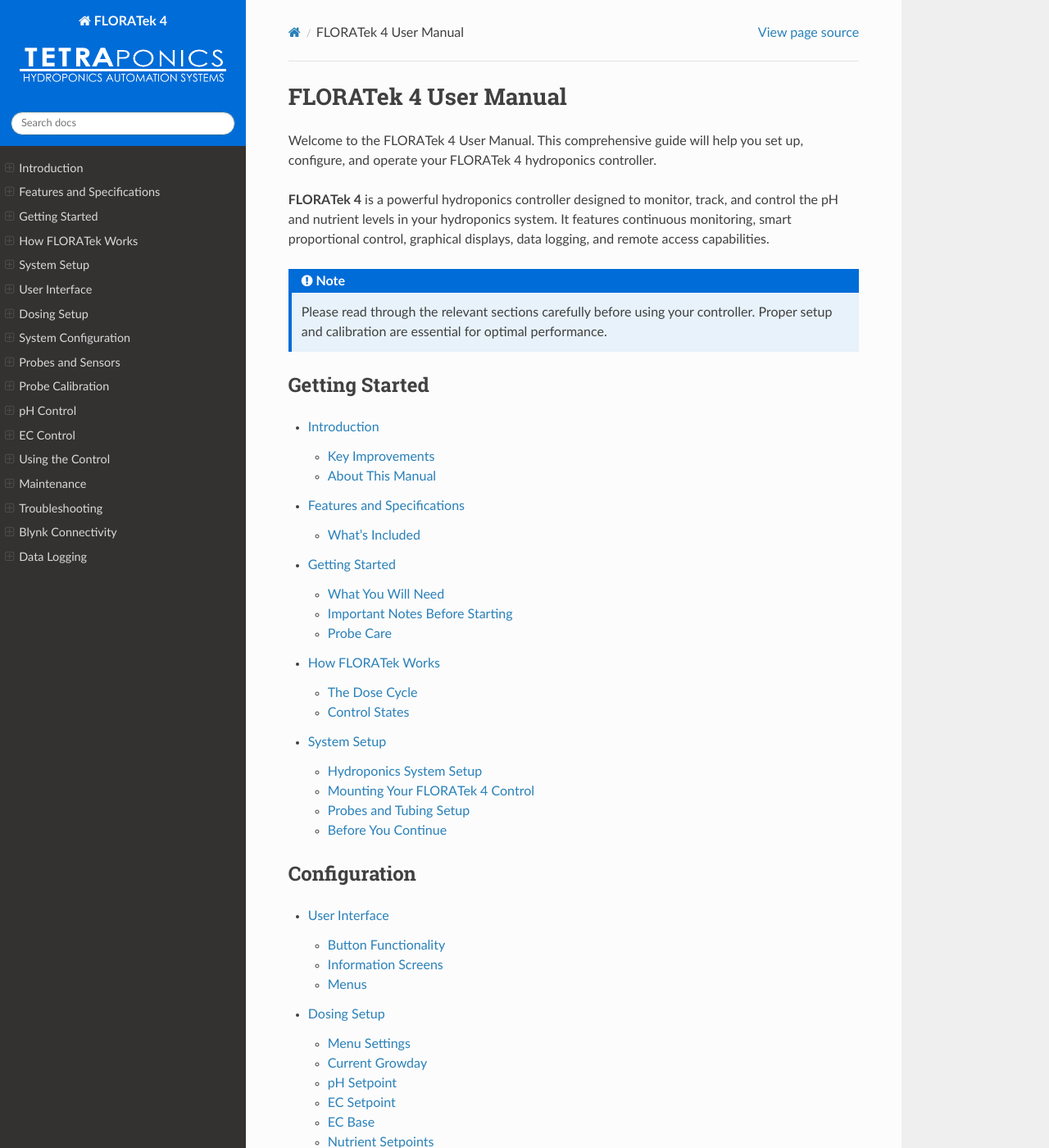
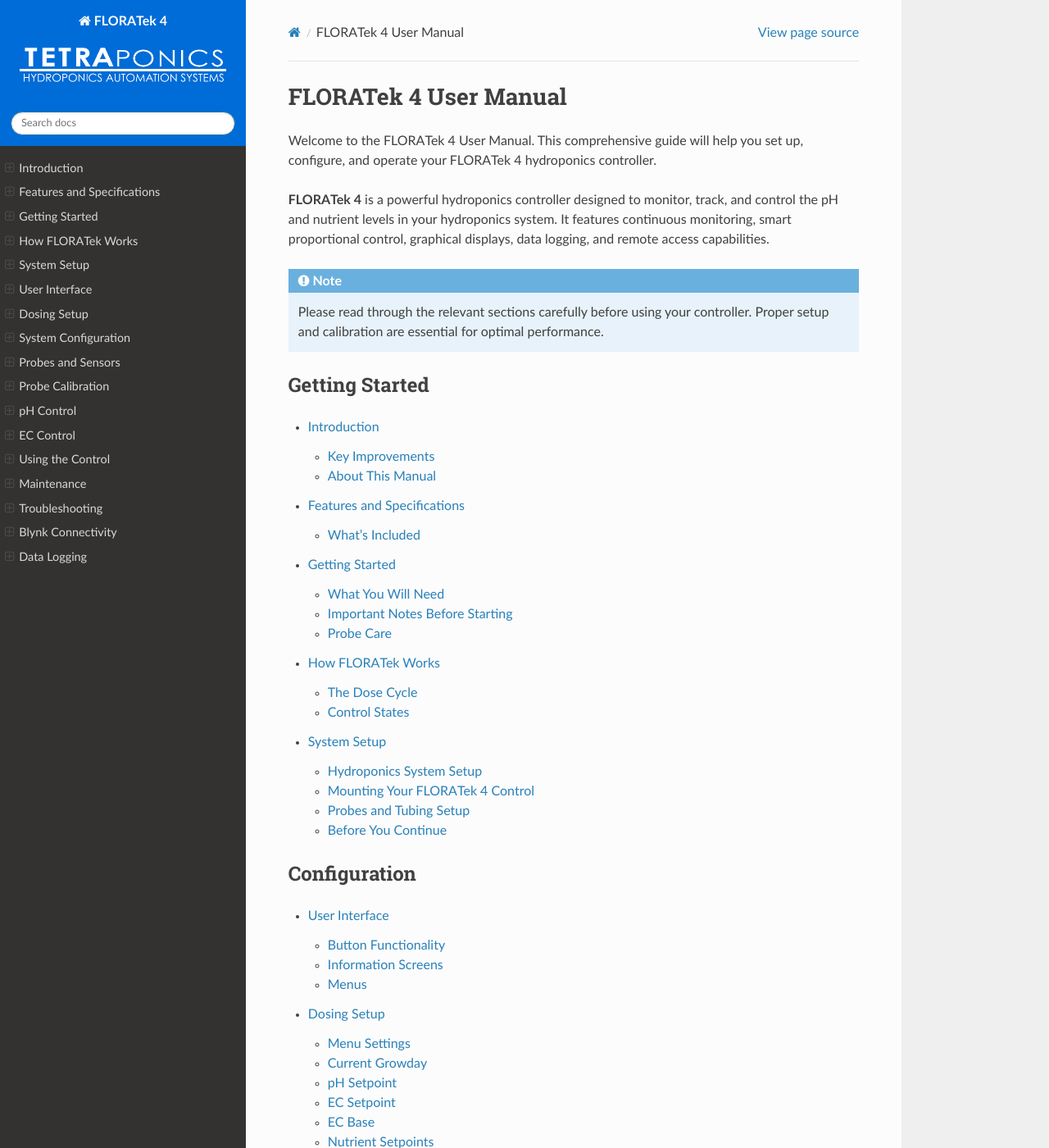
Before and after one commit to tetraponics/FLORATek4, a Sphinx documentation site: the page built from docs/source/index.rst, in a window 1280 px wide and 1400 px high. Shown: the whole window at 82% size. Built offline with Sphinx 7.4.7 and the Read the Docs theme 3.1.0, drawn with Linux system fonts in a browser that asks for light colours.

Commit message:
Release v1.0.41 - Updated version and added SW version label

```diff
--- a/docs/source/_static/custom.css
+++ b/docs/source/_static/custom.css
@@ -84,31 +84,31 @@
    ==================== */
 
 /* Note boxes */
-.admonition.note {
+/* .admonition.note {
     border-left: 4px solid var(--brand-primary) !important;
-}
+} */
 
-.admonition.note .admonition-title {
+/* .admonition.note .admonition-title {
     background-color: var(--brand-primary) !important;
-}
+} */
 
 /* Tip boxes */
-.admonition.tip {
+/* .admonition.tip {
     border-left: 4px solid var(--brand-secondary) !important;
-}
+} */
 
-.admonition.tip .admonition-title {
+/* .admonition.tip .admonition-title {
     background-color: var(--brand-secondary) !important;
-}
+} */
 
 /* Warning boxes */
-.admonition.warning {
+/* .admonition.warning {
     border-left: 4px solid var(--brand-accent) !important;
-}
+} */
 
-.admonition.warning .admonition-title {
+/* .admonition.warning .admonition-title {
     background-color: var(--brand-accent) !important;
-}
+} */
 
 /* ====================
    CUSTOM STYLES
@@ -163,6 +163,20 @@
 }
 
 /* ====================
+   VERSION SELECTOR CUSTOMIZATION
+   ==================== */
+
+/* Add "FLORATek 4 SW Version:" label above version selector */
+.rst-versions .rst-current-version::before {
+    content: "FLORATek 4 SW Version:";
+    display: block;
+    font-size: 0.85em;
+    color: #8d8d8d;
+    margin-bottom: 5px;
+    font-weight: normal;
+}
+
+/* ====================
    RESPONSIVE ADJUSTMENTS
    ==================== */
 
--- a/docs/source/conf.py
+++ b/docs/source/conf.py
@@ -6,8 +6,8 @@
 copyright = '2026, Tetraponics'
 author = 'Tetraponics'
 
-release = '1.3'
-version = '1.3.0'
+release = '1.0.41'
+version = '1.0.41'
 
 # -- General configuration
 
```
